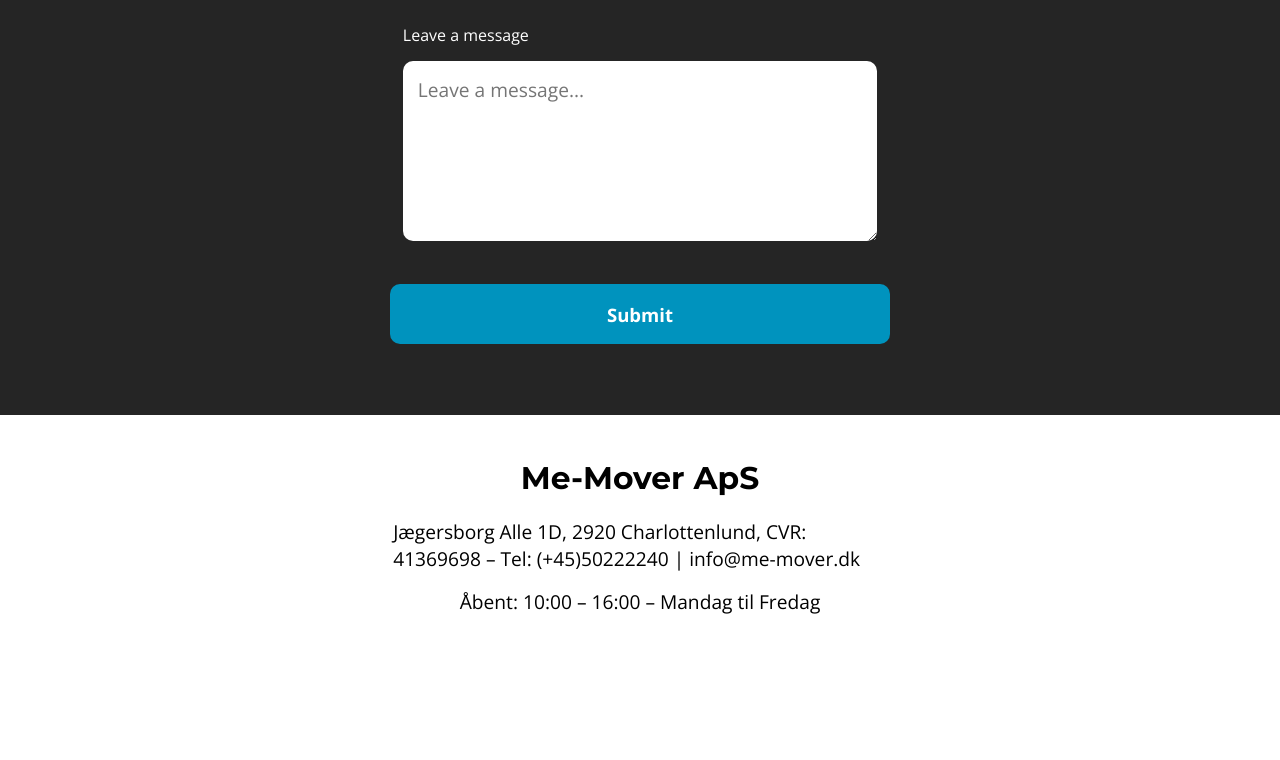
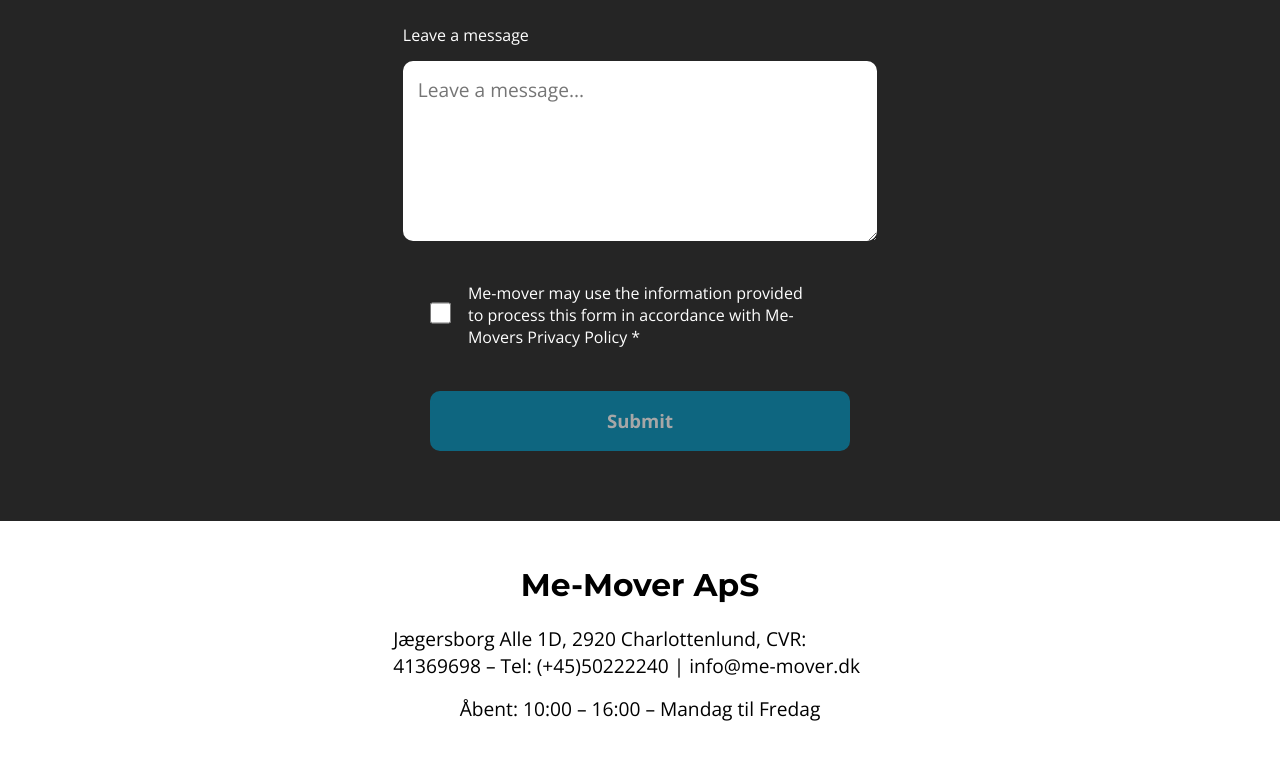
Before and after one commit to MichGlz/web_me-mover, a plain HTML site: page index.html in a window 1280 px wide. Shown: the part 5248-6008 px from the top of the page. Before the commit the page ends 5903 px from the top, so only its background shows below. Drawn offline with nearby package versions, Linux system fonts and the light colour scheme.

Commit message:
checkBox

```diff
--- a/css/style.css
+++ b/css/style.css
@@ -431,6 +431,27 @@ textarea {
   margin-top: 15px;
   border: none;
 }
+.formCheck {
+  flex-direction: row;
+  font-size: 1rem;
+  padding: 0 2.5rem;
+  align-items: center;
+  flex-wrap: wrap;
+}
+
+.formCheck > * {
+  display: inline-block;
+}
+input[type="checkbox"] {
+  background: none;
+  margin: 0;
+  padding: 0;
+  width: 5%;
+}
+
+label.i_agree {
+  width: 90%;
+}
 
 .tryOut button {
   padding: 0;
@@ -439,7 +460,16 @@ textarea {
   font-weight: bold;
   cursor: pointer;
   transition: 0.2s;
+  width: 100%;
+  opacity: 0.6;
+  pointer-events: none;
 }
+
+#i_agree:checked ~ .checkit {
+  opacity: 1;
+  pointer-events: auto;
+}
+
 .tryOut button:hover {
   background: white;
   color: var(--meMoverBlue);
--- a/index.html
+++ b/index.html
@@ -284,8 +284,16 @@
               placeholder="Leave a message..."
             ></textarea>
           </label>
+          <div class="formCheck">
+          <input type="checkbox" name="i_agree" id="i_agree" required>
+          <label for="i_agree" class="i_agree">
 
-          <button type="submit">Submit</button>
+          Me-mover may use the information provided to process this form in accordance with Me-Movers Privacy Policy *
+
+          </label>
+
+          <button type="submit" class="checkit">Submit</button>
+        </div>
         </form>
       </section>
     </div>
```
